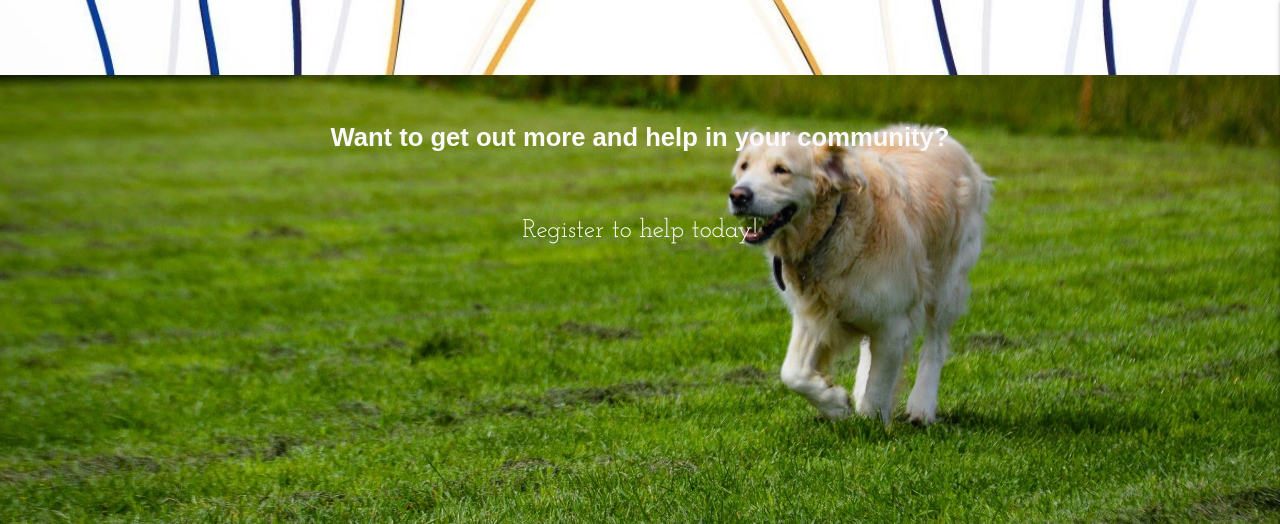
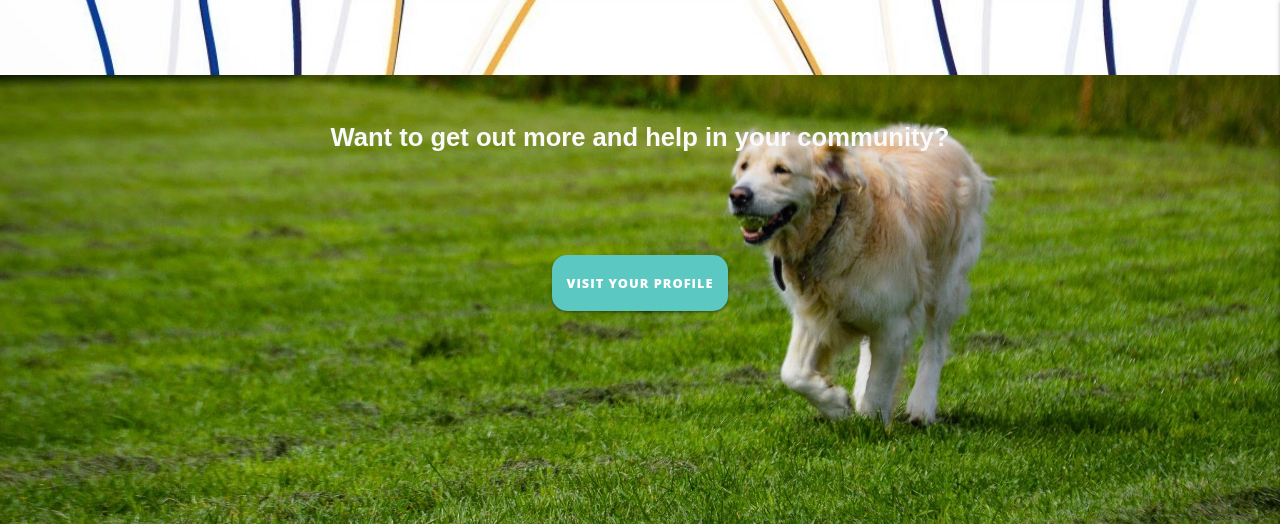
Before and after one commit to Code-Institute-Submissions/DamSenton-Walkies_AprResub, a Flask app: page / in a window 1280 px wide. Shown: the top 524 px of the page. Run offline with Flask 2, Linux system fonts and the light colour scheme; the visitor is signed in with stand-in values (Sample User, id 1); some libraries are stand-ins or nearby versions.

Commit message:
styled a new profile button on the landing page so it is more obvious to new users

```diff
--- a/templates/index.html
+++ b/templates/index.html
@@ -2,20 +2,31 @@
 {% block content %}
 <header class="masthead text-center text-white">
     <div class="container-fluid center-align">
-    <div class="row">
-        <div class="col-12">
-            <div class="masthead-content">
+        <div class="row">
+            <div class="col-12">
+                <div class="masthead-content">
                     <h4 class="masthead-subheading mb-0">Want to get out more and help in your community?</h4>
+                    {% if session.user %}
+                    {% if session.type == "walker" %}
+                    <a href="{{ url_for('walker_profile', walker_username=session['user']) }}"
+                            class="waves-effect waves-light btn nav-button-blue" style="margin-top: 90px;">Visit Your Profile</a>
 
+                    {% elif session.type == "owner" %}
+                    <a href="{{ url_for('owner_profile', owner_username=session['user']) }}"
+                            class="waves-effect waves-light btn nav-button-blue" style="margin-top: 90px;">Visit Your Profile</a>
+
+                    {% endif %}
+                    {% endif %}
+                    {% if not session.user %}
                     <p><strong>Register to help today!</strong></p>
-                    {% if not session.user %}
+
                     <a href="{{ url_for('register_owner') }}"
                         class="waves-effect waves-light btn nav-button-green">Register a
                         Dog</a>
                     <a href="{{ url_for('register_walker') }}"
                         class="waves-effect waves-light btn nav-button-blue">Register to
                         Walk a Dog</a>
-                        {% endif %}
+                    {% endif %}
                 </div>
             </div>
         </div>
@@ -55,7 +66,8 @@
         <div class="col-lg-6">
             <div class="p-5">
                 <h2 class="display-4">Sean and Poppy</h2>
-                <p>"After recently turning 70, I have found it hard to take Poppy out on regular walks. But thanks to Walkies, I don't have to feel guilty about her being inside all the time."</p>
+                <p>"After recently turning 70, I have found it hard to take Poppy out on regular walks. But thanks to
+                    Walkies, I don't have to feel guilty about her being inside all the time."</p>
             </div>
         </div>
     </div>
@@ -72,7 +84,10 @@
         <div class="col-12">
             <div class="p-5">
                 <h2 class="display-4">Annaliese and Rigby</h2>
-                <p>"Since lockdown, I have been forced to work from home, usually with longer hours. Rigby wasn't getting the walks he needed while I worked, so I decided to give Walkies ago, and I haven't looked back. I can get all my work done knowing my dog is getting the exercise and stimulation he needs!"</p>
+                <p>"Since lockdown, I have been forced to work from home, usually with longer hours. Rigby wasn't
+                    getting the walks he needed while I worked, so I decided to give Walkies ago, and I haven't looked
+                    back. I can get all my work done knowing my dog is getting the exercise and stimulation he needs!"
+                </p>
             </div>
         </div>
     </div>
@@ -89,7 +104,10 @@
         <div class="col-12">
             <div class="p-5">
                 <h2 class="display-4">Helen</h2>
-                <p>"I have just moved to Edinburgh and I was finding hard to find the motivation to go outside with lockdown going on, but my love for dogs brought me to Walkies. Now I can be active again and also meet fellow dog lovers, with a 2 metre distance of course, and build friendships in a new place."</p>
+                <p>"I have just moved to Edinburgh and I was finding hard to find the motivation to go outside with
+                    lockdown going on, but my love for dogs brought me to Walkies. Now I can be active again and also
+                    meet fellow dog lovers, with a 2 metre distance of course, and build friendships in a new place."
+                </p>
             </div>
         </div>
     </div>
```
